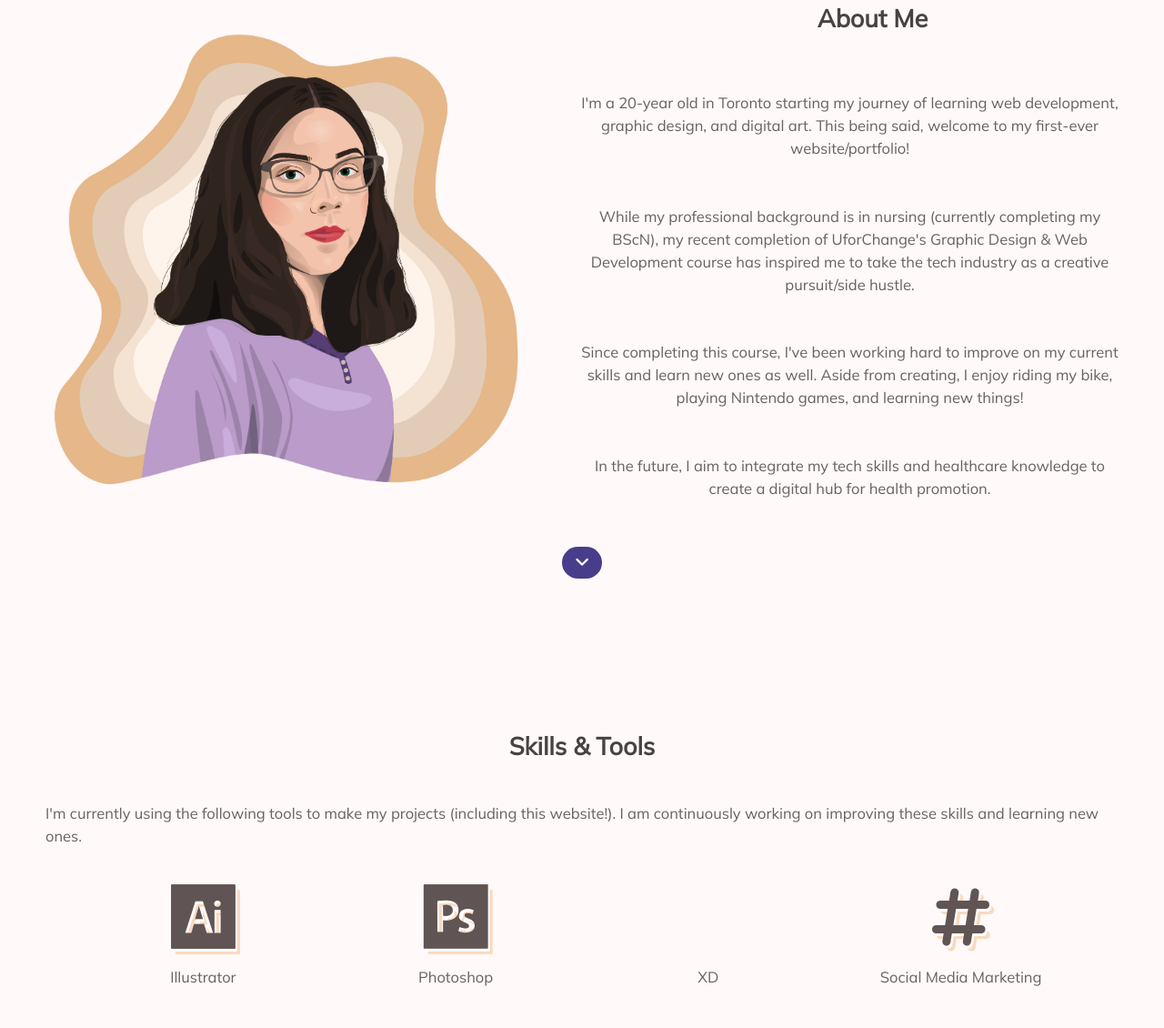
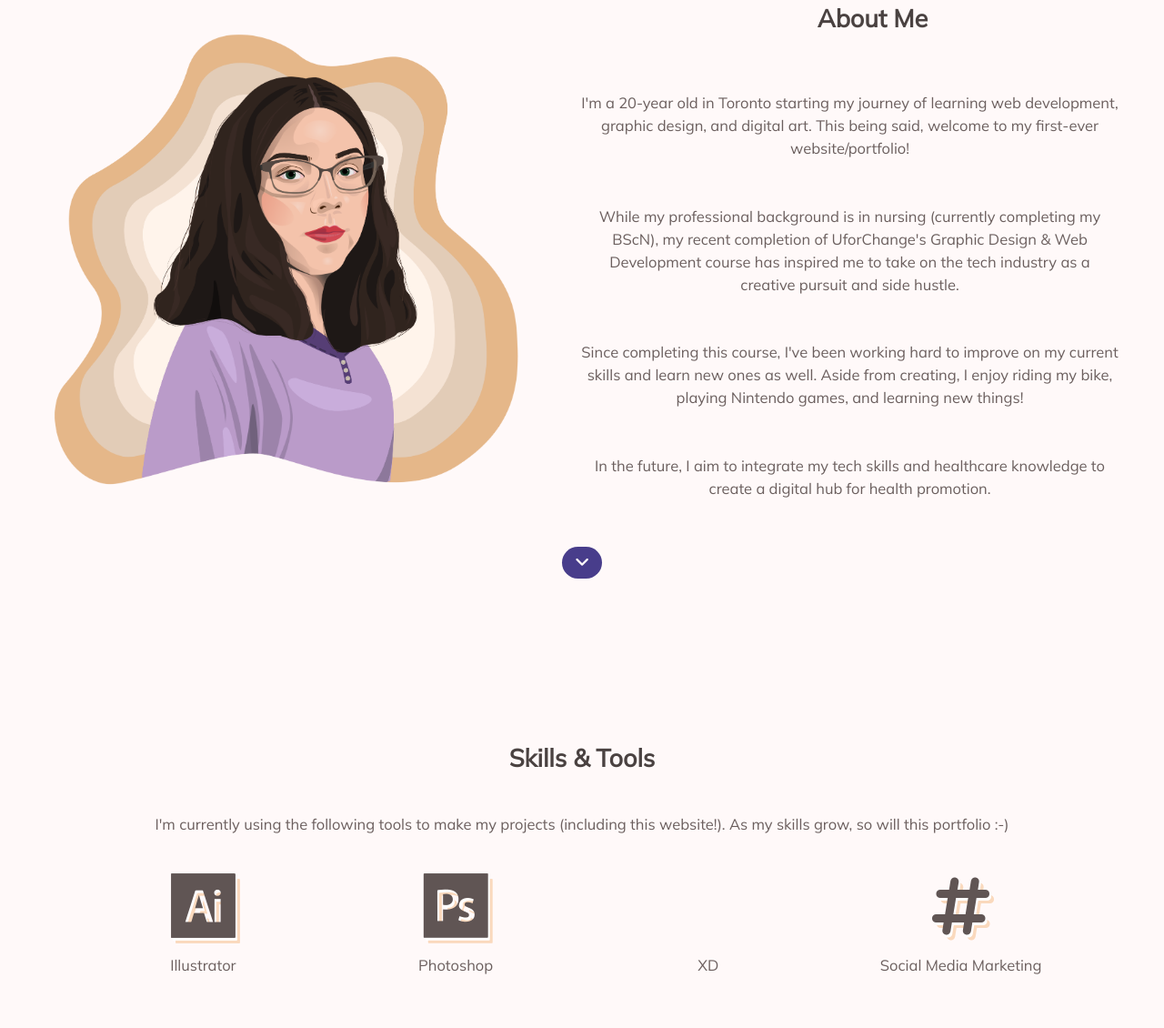
Before and after one commit to melissa9m/melissa-marquez, a plain HTML site: page index.html in a window 1280 px wide. Shown: the part 1009-2139 px from the top of the page at 91% size. Drawn offline with nearby package versions, Linux system fonts and the light colour scheme; some icons are missing; a web font is replaced by a local one.

Commit message:
Add files via upload

```diff
--- a/index.html
+++ b/index.html
@@ -101,7 +101,7 @@ function showSlides(n) {
       <img class="profile" src="images/profile-image.png">
       <p>I'm a 20-year old in Toronto starting my journey of learning web development, graphic design, and digital art. This being said, welcome to my first-ever website/portfolio!</p>
 
-      <p>While my professional background is in nursing (currently completing my BScN), my recent completion of UforChange's Graphic Design & Web Development course has inspired me to take the tech industry as a creative pursuit/side hustle.</p>
+      <p>While my professional background is in nursing (currently completing my BScN), my recent completion of UforChange's Graphic Design & Web Development course has inspired me to take on the tech industry as a creative pursuit and side hustle.</p>
 
       <p>Since completing this course, I've been working hard to improve on my current skills and learn new ones as well. Aside from creating, I enjoy riding my bike, playing Nintendo games, and learning new things!</p>
 
@@ -113,7 +113,7 @@ function showSlides(n) {
 
     <div class="main" id="skills">
       <h3>Skills & Tools</h3>
-      <p>I'm currently using the following tools to make my projects (including this website!). I am continuously working on improving these skills and learning new ones.</p>
+      <p>I'm currently using the following tools to make my projects (including this website!). As my skills grow, so will this portfolio :-)</p>
       <ul class="skills-list" data-aos="fade-up" data-aos-duration="1500">
 					<li class="skills-item">
 						<i class="devicon-illustrator-plain"></i>
```
